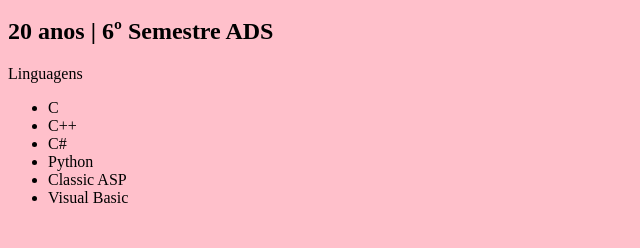
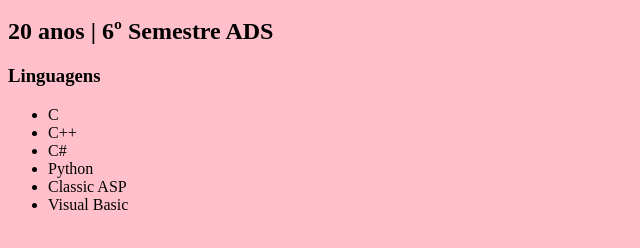
Before and after one commit to BiancaBastoge/aulacicd, a plain HTML site: page index.html in a window 1280 px wide. Shown: the part 48-296 px from the top of the page, without its empty margins (0-640 px from the left). Drawn offline with Linux system fonts and the light colour scheme.

Commit message:
Update index.html

```diff
--- a/index.html
+++ b/index.html
@@ -9,7 +9,7 @@
     </div>
 
     <div>
-      <p>Linguagens</p>
+      <h3>Linguagens</h3>
       <ul>
         <li>C</li>
         <li>C++</li>
```
